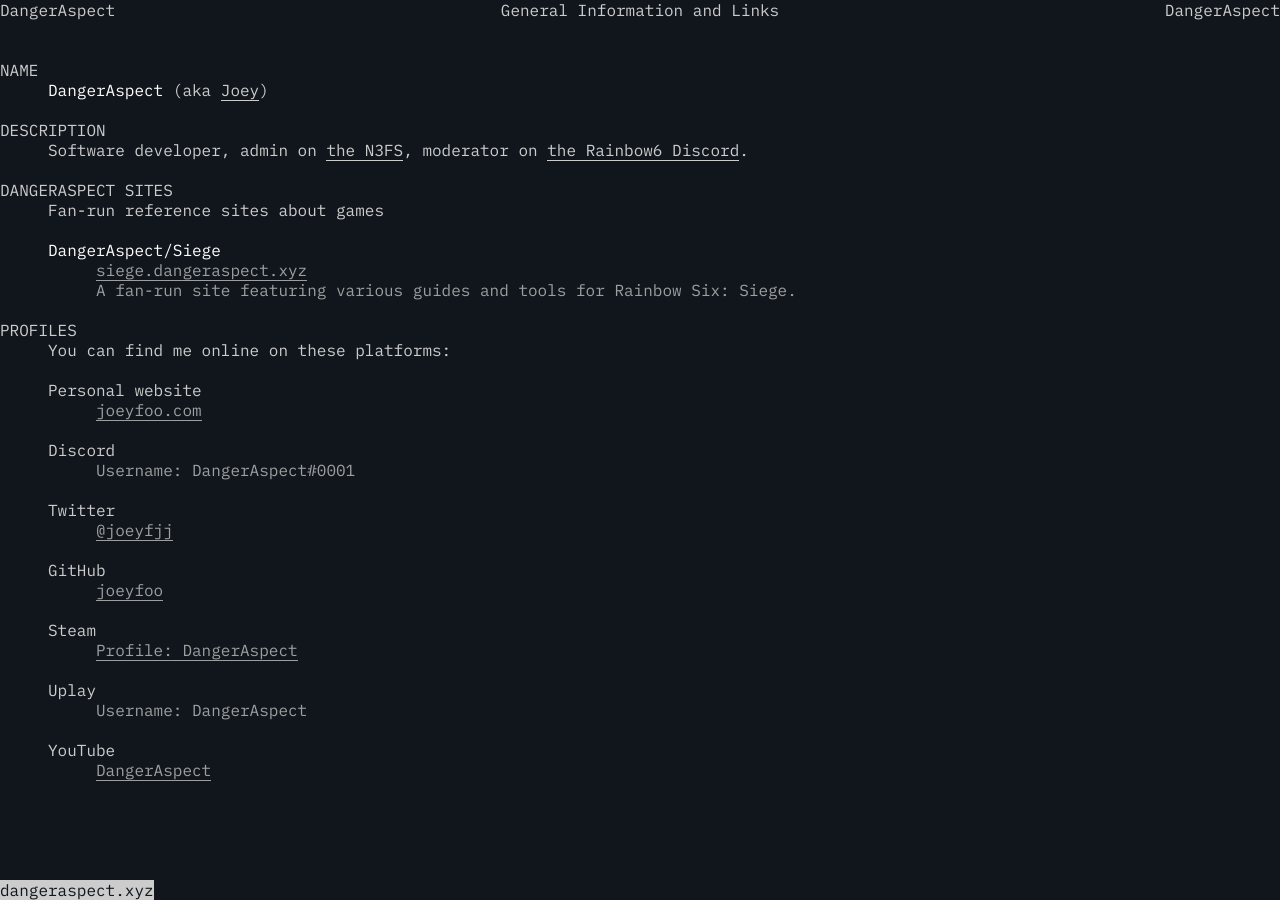
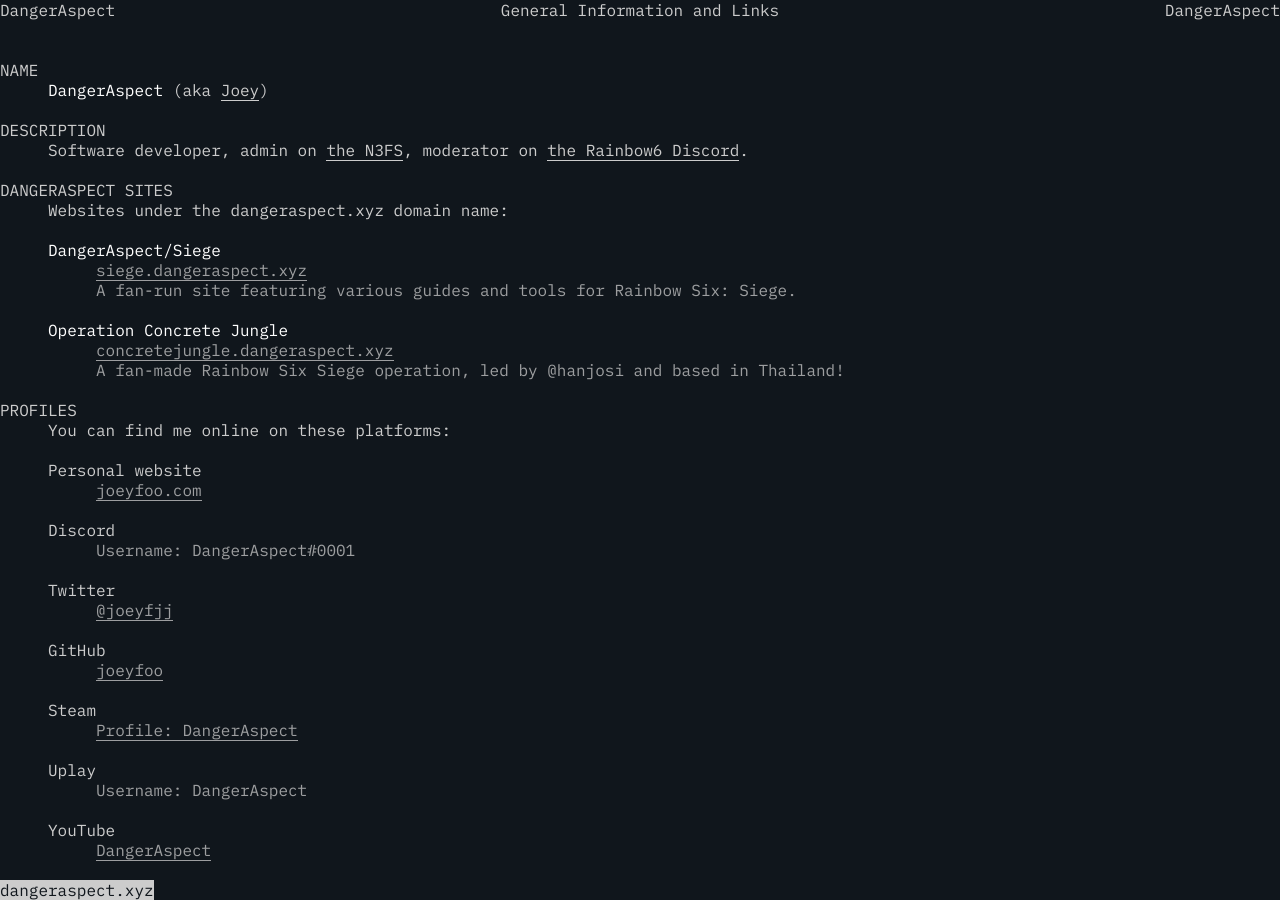
Before and after one commit to DangerAspect/site, a Jekyll site: the page built from index.md, in a window 1280 px wide. Built offline with Jekyll 4.4.1, drawn with Linux system fonts in a browser that asks for light colours.

Commit message:
Add Concrete Jungle website

```diff
--- a/index.md
+++ b/index.md
@@ -15,11 +15,14 @@ Software developer, admin on [the N3FS](http://n3fs.co.uk/), moderator on [the R
 
 ## DangerAspect Sites
 
-Fan-run reference sites about games
+Websites under the dangeraspect.xyz domain name:
 
 * *DangerAspect/Siege*
     * [siege.dangeraspect.xyz](https://siege.dangeraspect.xyz/)
     * A fan-run site featuring various guides and tools for Rainbow Six: Siege.
+* *Operation Concrete Jungle*
+    * [concretejungle.dangeraspect.xyz](https://concretejungle.dangeraspect.xyz/)
+    * A fan-made Rainbow Six Siege operation, led by @hanjosi and based in Thailand!
 
 ## Profiles
 
```
